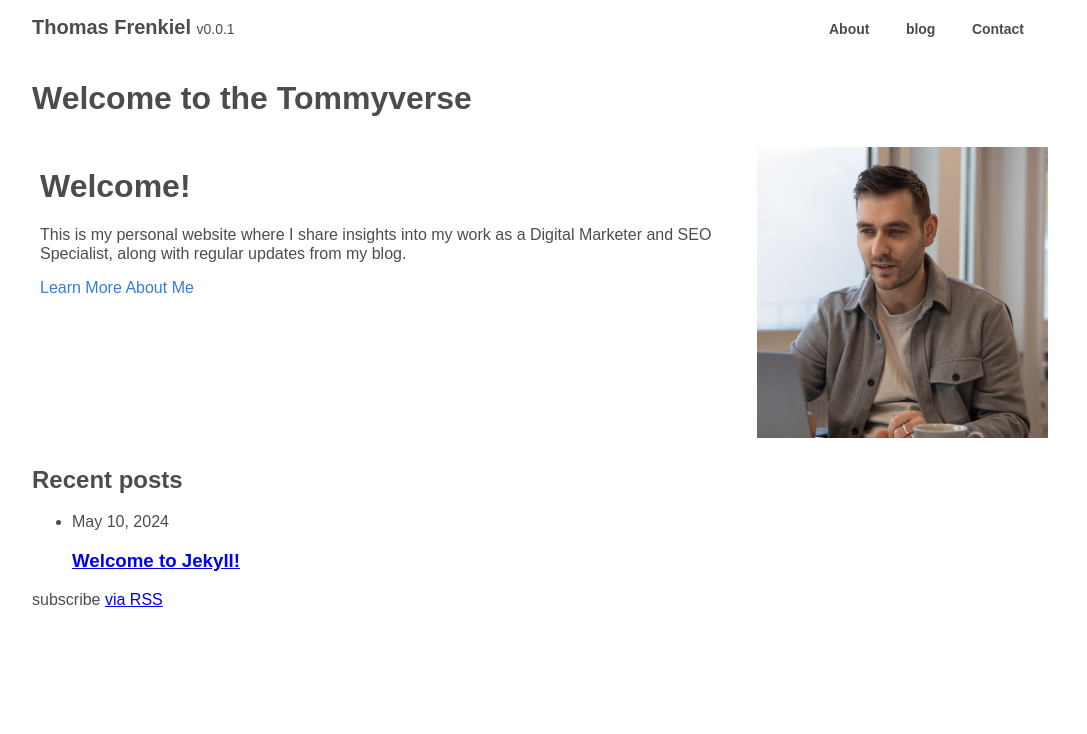
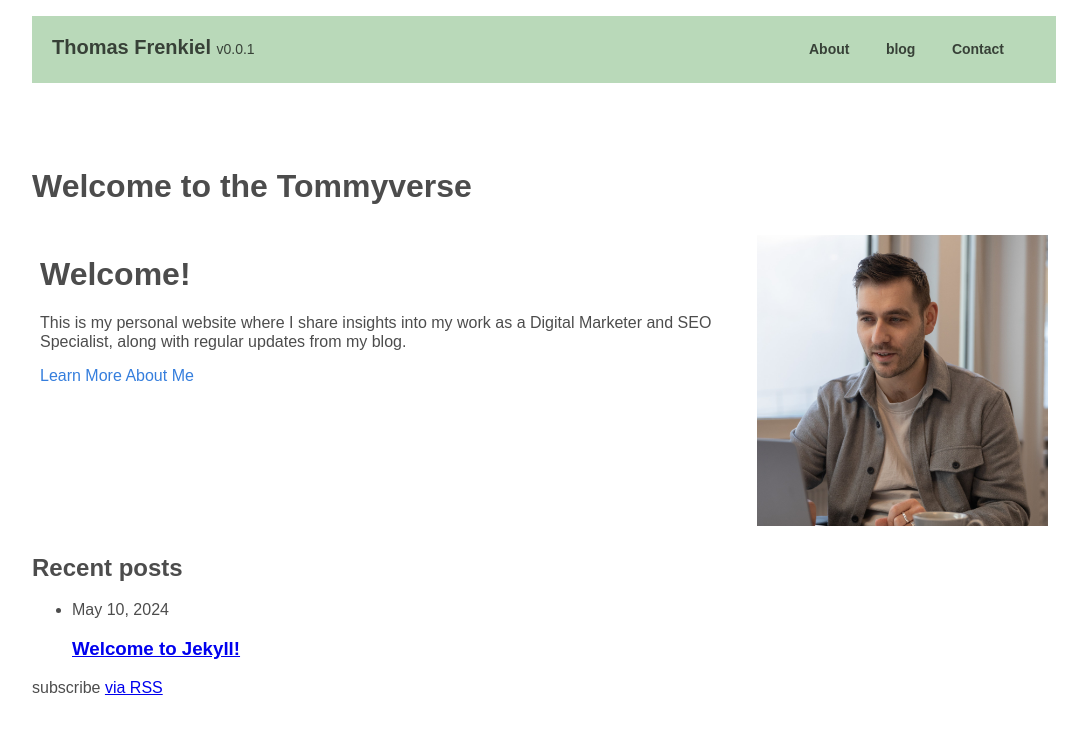
Before and after one commit to tfrenkiel040/website, a Jekyll site: the page built from index.markdown, in a window 1280 px wide. Shown: the top 734 px of the page, without its empty margins (96-1183 px from the left). Built offline with Jekyll 4.4.1, drawn with Linux system fonts in a browser that asks for light colours.

Commit message:
Made the nav bar more colourful and better
Added colour and whitespace

```diff
--- a/_layouts/default.html
+++ b/_layouts/default.html
@@ -9,8 +9,8 @@
 
 </head>
 <body class="w90 avenir">
-  <header class="w-100 pa3 ph5-ns bg-white">
-  <div class="db dt-ns mw8 center w-90">
+  <header class="w-100 pa3 ph5-ns">
+  <div class="db dt-ns mw8 center w-100 top-bar">
     <div class="db dtc-ns v-mid tl w-50">
       <a href="/" class="dib f5 f4-ns fw6 mt0 mb1 link black-70" title="Home">
         Thomas Frenkiel
--- a/assets/css/custom.css
+++ b/assets/css/custom.css
@@ -17,3 +17,16 @@
         float: none !important;
     }
 }
+
+/* Main navigation styles */
+.top-bar {
+    background-color: #b9d9b9; /* Soft green color */
+    padding: 20px;
+    width: 100%; /* This ensures it stretches fully if it's not already doing so */
+}
+
+
+/* Header styles */
+.ph5-ns {
+    padding-bottom: 64px; /* Adds whitespace below the green nav bar */
+}
```
